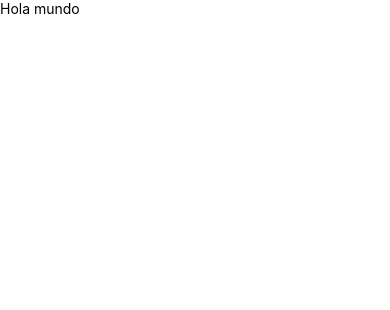
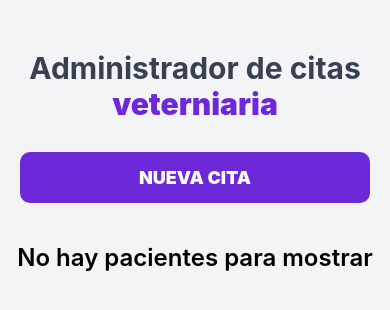
Before and after one commit to charliejp21/app-movil-citas-veterinaria, a React Native app: screen / in a window 390 px wide. Shown: the top 310 px of the page. Built offline with nearby package versions, Linux system fonts and the light colour scheme.

Commit message:
primeros ajustes y formulario de nueva cita terminado

```diff
--- a/App.js
+++ b/App.js
@@ -1,15 +1,55 @@
-import React from 'react';
+import React, {useState} from 'react';
 import {
   SafeAreaView,
-  Text
+  Text,
+  Pressable,
+  FlatList
 } from 'react-native';
+
+import Formulario from './src/components/Formulario/Formulario';
+
+import { styles } from './AppStyles';
+import { Paciente } from './src/components/Paciente/Paciente';
+
 const App = () => {
+
+  const [modalVisible, setModalVisible] = useState(false)
+  const [pacientes, setPacientes] = useState([])
 
   return (
 
-    <SafeAreaView>
+    <SafeAreaView style={styles.container}>
 
-      <Text>Hola mundo </Text>
+      <Text style={styles.titulo}>Administrador de citas {''}
+
+        <Text style={styles.tituloBold}>veterniaria</Text>
+
+      </Text>
+
+      <Pressable style={styles.btnNuevaCita} onPress={ () => setModalVisible(!modalVisible)}>
+
+        <Text style={styles.btnTextNuevaCita}>Nueva cita</Text>
+
+      </Pressable>
+
+      {pacientes.length === 0 ?
+        <Text style={styles.noPacientes}>No hay pacientes para mostrar</Text> :
+        <FlatList
+         data={pacientes}
+         keyExtractor={(item) => item.id}
+         renderItem={()=>{
+
+          return(<Paciente />)
+
+         }}/>
+      }
+
+      <Formulario
+        modalVisible={modalVisible}
+        setModalVisible={setModalVisible}
+        setPacientes={setPacientes}
+        pacientes={pacientes}
+      />
 
     </SafeAreaView>
   )
--- /dev/null
+++ b/AppStyles.js
@@ -0,0 +1,48 @@
+import { StyleSheet } from 'react-native';
+
+export const styles = StyleSheet.create({
+    container:{
+
+        backgroundColor: '#F3F4F6',
+        flex: 1
+
+      },
+      titulo: {
+
+        textAlign : 'center',
+        fontSize: 30,
+        color: '#374151',
+        fontWeight: 'bold',
+        marginTop:50
+
+       },
+       tituloBold: {
+
+        fontWeight: '900',
+        color:'#6D28D9'
+
+       },
+       btnNuevaCita: {
+
+        backgroundColor: '#6D28D9',
+        padding:15,
+        marginTop:30,
+        marginHorizontal: 20,
+        borderRadius:10
+       },
+       btnTextNuevaCita:{
+        textAlign: 'center',
+        color: 'white',
+        fontSize:18,
+        fontWeight:'900',
+        textTransform: 'uppercase'
+       },
+       noPacientes:{
+
+        marginTop: 40,
+        textAlign: 'center',
+        fontSize: 24,
+        fontWeight: '600'
+
+       }
+});
--- a/package.json
+++ b/package.json
@@ -11,7 +11,9 @@
   },
   "dependencies": {
     "react": "18.2.0",
-    "react-native": "0.73.0"
+    "react-devtools": "^5.0.0",
+    "react-native": "0.73.0",
+    "react-native-date-picker": "^4.3.4"
   },
   "devDependencies": {
     "@babel/core": "^7.20.0",
--- /dev/null
+++ b/src/components/Formulario/Formulario.js
@@ -0,0 +1,179 @@
+import React, {useState} from 'react';
+import {Text, Modal, SafeAreaView, TextInput, View, ScrollView, Pressable, Alert} from 'react-native'
+import DatePicker from 'react-native-date-picker';
+import { styles } from './FormularioStyles';
+
+import validateForm from './validateFormulario'
+
+const Formulario = (props) => {
+
+    const [paciente, setPaciente] = useState('');
+
+    const [propietario, setPropietario] = useState('')
+
+    const [email, setEmail] = useState('')
+
+    const [tel, setTel] = useState('')
+
+    const [fecha, setFecha] = useState(new Date())
+
+    const [sintomas, setSintomas] = useState('')
+
+    const {modalVisible, setModalVisible, setPacientes, pacientes} = props;
+
+    const handleCita = () => {
+
+        try {
+
+            validateForm(paciente, propietario, email, tel, fecha, sintomas)
+
+            const nuevoPaciente = {
+
+                id: Date.now(),
+                paciente,
+                propietario,
+                email,
+                tel,
+                fecha,
+                sintomas
+            }
+
+            setPacientes([...pacientes, nuevoPaciente])
+
+            setPaciente('')
+            setPropietario('')
+            setEmail('')
+            setTel('')
+            setFecha(new Date())
+            setSintomas('')
+
+            Alert.alert(
+                'Success',
+                'Cita creada exitosamente',
+                [{text: 'Ok'}]
+            )
+
+            return setModalVisible(!modalVisible)
+
+
+        } catch (error) {
+
+            return Alert.alert(
+                'Error',
+                error.message,
+                [{text: 'Intentar de nuevo'}]
+            )
+
+        }
+
+
+    }
+
+  return (
+
+    <Modal
+    animationType='slide'
+    visible={modalVisible}>
+
+        <SafeAreaView style={styles.contenido}>
+
+            <ScrollView>
+
+            <Text style={styles.titulo}>Nueva {''}
+            <Text style={styles.tituloBold}>Cita</Text>
+            </Text>
+
+            <Pressable
+                style={styles.btnCerrarModal}
+                onLongPress={() => setModalVisible(!modalVisible)}>
+                <Text style={styles.btnCerrarTextoModal}>X Cerrar</Text>
+            </Pressable>
+
+            <View style={styles.campo}>
+                <Text style={styles.label}>Nombre paciente</Text>
+                <TextInput
+                    style={styles.input}
+                    placeholder='Nombre paciente'
+                    placeholderTextColor={'#666'}
+                    value={paciente}
+                    onChangeText={setPaciente}
+                />
+            </View>
+
+            <View style={styles.campo}>
+                <Text style={styles.label}>Nombre propietario</Text>
+                <TextInput
+                    style={styles.input}
+                    placeholder='Nombre propietario'
+                    placeholderTextColor={'#666'}
+                    value={propietario}
+                    onChangeText={setPropietario}
+                />
+            </View>
+
+            <View style={styles.campo}>
+                <Text style={styles.label}>Email propietario</Text>
+                <TextInput
+                    style={styles.input}
+                    placeholder='Email propietario'
+                    placeholderTextColor={'#666'}
+                    keyboardType='email-address'
+                    value={email}
+                    onChangeText={setEmail}
+                />
+            </View>
+
+            <View style={styles.campo}>
+                <Text style={styles.label}>Teléfono de propietario</Text>
+                <TextInput
+                    style={styles.input}
+                    placeholder='Teléfono de propietario'
+                    placeholderTextColor={'#666'}
+                    keyboardType='phone-pad'
+                    value={tel}
+                    onChangeText={setTel}
+                    maxLength={10}
+                />
+            </View>
+
+            <View style={styles.campo}>
+                <Text style={styles.label}>Fecha de alta</Text>
+                <View style={styles.fechaContenedor}>
+                    <DatePicker
+                        date={fecha}
+                        locale='es'
+                        onDateChange={(date)=>setFecha(date)}
+                    />
+                </View>
+            </View>
+
+            <View style={styles.campo}>
+                <Text style={styles.label}>Sintomas</Text>
+                <TextInput
+                    style={[styles.input, styles.sintomasInput]}
+                    placeholder='Sintomas del paciente'
+                    placeholderTextColor={'#666'}
+                    value={sintomas}
+                    onChangeText={setSintomas}
+                    multiline={true}
+                    numberOfLines={4}
+
+                />
+            </View>
+
+            <Pressable
+            style={styles.btbNuevaCita}
+            onPress={handleCita}>
+                <Text style={styles.btbNuevaCitaTexto}>Agregar cita</Text>
+            </Pressable>
+
+            </ScrollView>
+
+        </SafeAreaView>
+
+    </Modal>
+
+  )
+}
+
+export default Formulario;
--- /dev/null
+++ b/src/components/Formulario/FormularioStyles.js
@@ -0,0 +1,85 @@
+import { StyleSheet } from 'react-native';
+
+export const styles = StyleSheet.create({
+    contenido:{
+
+        backgroundColor: '#6D28D9',
+        flex: 1
+    },
+    titulo: {
+        fontSize: 30,
+        fontWeight:'600',
+        textAlign: 'center',
+        marginTop: 30,
+        color: '#fff'
+    },
+    tituloBold:{
+
+        fontWeight: '900',
+
+    },
+    btnCerrarModal:{
+
+        marginVertical:30,
+        backgroundColor: '#5827A4',
+        marginHorizontal: 30,
+        padding:15,
+        borderRadius:10
+
+    },
+    btnCerrarTextoModal:{
+
+        color: '#fff',
+        textAlign: 'center',
+        fontWeight: '900',
+        fontSize: 16,
+        textTransform: 'uppercase'
+
+    },
+    campo: {
+        marginTop: 40,
+        marginHorizontal: 30
+    },
+    label: {
+        color: '#fff',
+        marginBottom: 10,
+        marginTop:15,
+        fontSize:20,
+        fontWeight: '600'
+
+    },
+    input: {
+
+        backgroundColor: '#fff',
+        padding: 15,
+        borderRadius: 10
+    },
+    sintomasInput: {
+
+        height:100
+
+    },
+    fechaContenedor:{
+
+        backgroundColor: '#fff',
+        borderRadius: 10
+    },
+    btbNuevaCita:{
+        marginVertical: 50,
+        backgroundColor: '#F59E0B',
+        paddingVertical: 15,
+        marginHorizontal: 30,
+        borderRadius:10
+    },
+    btbNuevaCitaTexto:{
+
+        textAlign: 'center',
+        color: '#5827A4',
+        textTransform: 'uppercase',
+        fontWeight: '900',
+        fontSize: 16
+
+
+
+    }
+});
--- /dev/null
+++ b/src/components/Formulario/validateFormulario.js
@@ -0,0 +1,9 @@
+const validateForm = (paciente, propietario, email, tel, fecha, sintomas) => {
+
+    if([paciente, propietario, email, tel, fecha, sintomas].includes('')){
+
+        throw new Error("Por favor llena los campos del formulario")
+    }
+}
+
+module.exports = validateForm;
--- /dev/null
+++ b/src/components/Paciente/Paciente.js
@@ -0,0 +1,9 @@
+import React from 'react'
+import { Text } from 'react-native'
+
+export const Paciente = () => {
+  return (
+    <Text> Desde Paciente</Text>
+  )
+
+}
```
Also changed, not shown: 1 other file (tests, documents, lock files or other folders).
